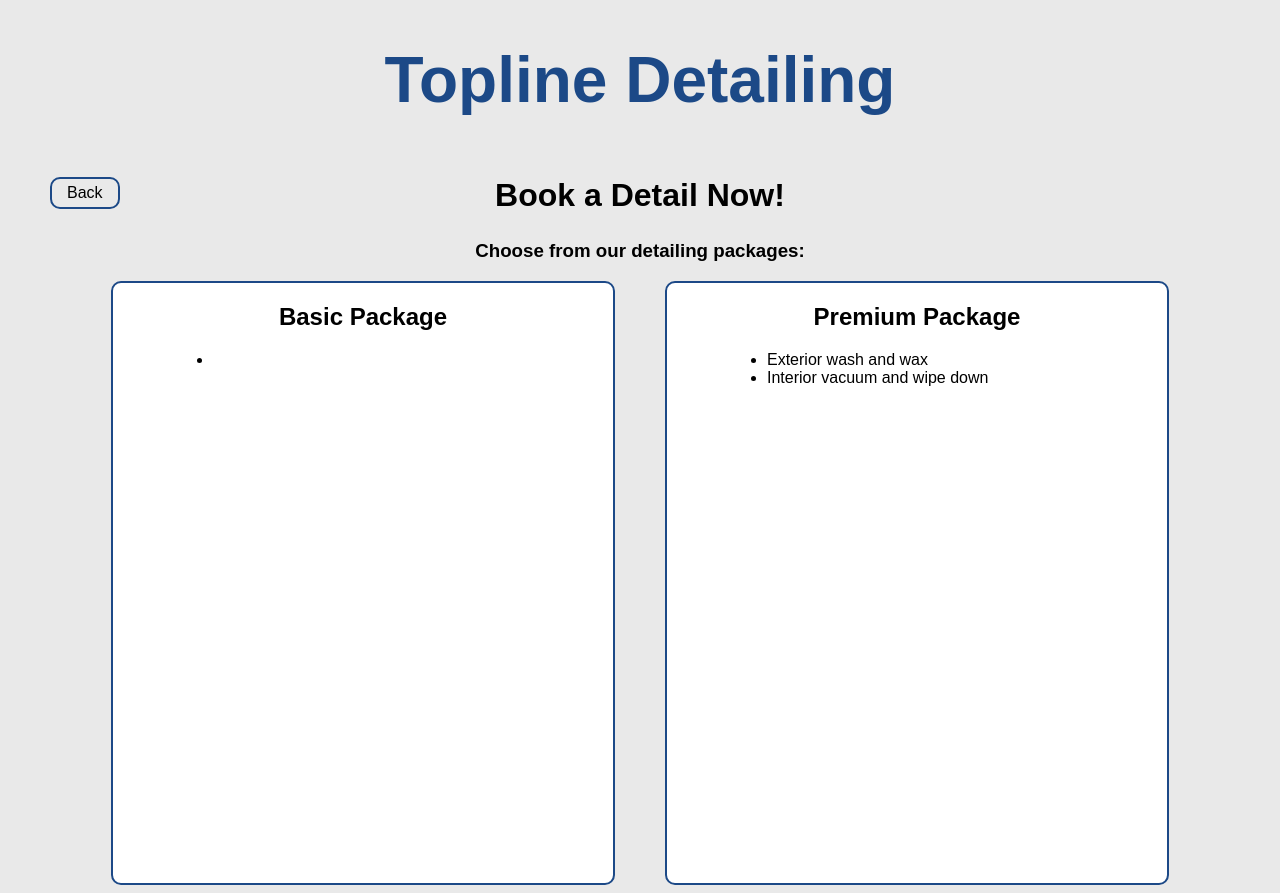
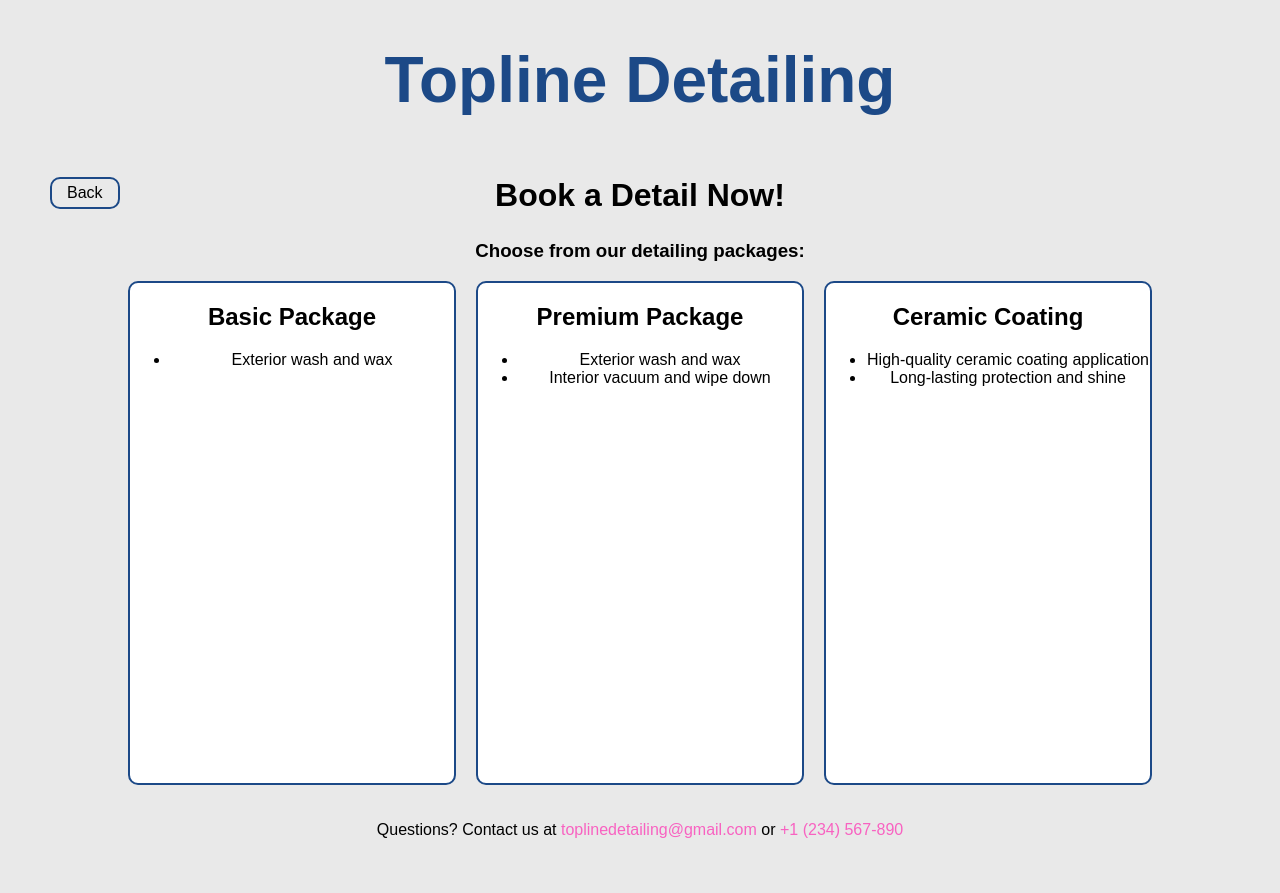
Before and after one commit to patrickriley1/TopLine, a React (Vite) app in the folder topline/: page /book in a window 1280 px wide. Built offline with nearby package versions, Linux system fonts and the light colour scheme.

Commit message:
book page work

```diff
--- a/topline/src/App.css
+++ b/topline/src/App.css
@@ -83,9 +83,15 @@
 }
 
 .flexrow {
+  text-align: center;
+  margin: auto;
+  padding-top: 0px;
   display: flex;
   flex-direction: row;
-  gap: 80px;
+  gap: 20px;
+  justify-content: center;
+  margin-left: 120px;
+  margin-right: 120px;
 }
 
 .Licensed {
@@ -128,27 +134,22 @@
   box-shadow: 1px 1px var(--color2);
 }
 
-.Packages {
-  text-align: center;
-  margin: 0 auto;
-  padding-top: 0px;
-  display: flex;
-  flex-direction: row;
-  gap: 50px;
-  justify-content: center;
-}
-
 .PackageCard {
   display: inline-block;
   border: 2px solid var(--color2);
   border-radius: 10px;
-  width: 500px;
-  height: 600px;
+  width: 400px;
+  height: 500px;
   background-color: var(--color5);
+  margin: auto;
+  transition: 0.3s ease;
+}
+
+.PackageCard:hover {
+  transform: scale(1.05);
+  box-shadow: 4px 4px var(--color2);
 }
 
 .PackageCard ul {
-  text-align: left;
-  margin-left: 60px;
-
+  text-align: center;
 }
--- a/topline/src/App.jsx
+++ b/topline/src/App.jsx
@@ -8,13 +8,16 @@ import { BrowserRouter as Router, Route, Routes, Link } from 'react-router-dom';
 function App () {
   return (
     <Router>
-        <div className="Title">
-          <h1>Topline Detailing</h1>
-        </div>
+      <div className="Title">
+        <h1>Topline Detailing</h1>
+      </div>
       <Routes>
         <Route path="/" element={<Home />} />
         <Route path="/book" element={<Book />} />
       </Routes>
+      <div className="Footer">
+        <p>Questions? Contact us at <a href="mailto:toplinedetailing@gmail.com">toplinedetailing@gmail.com</a> or <a href="tel:+1234567890">+1 (234) 567-890</a></p>
+      </div>
     </Router>
   )
 }
@@ -38,9 +41,6 @@ function Home() {
           <ReviewBelt />
         </div>
       </div>
-      <div className="Footer">
-        <p>Questions? Contact us at <a href="mailto:toplinedetailing@gmail.com">toplinedetailing@gmail.com</a> or <a href="tel:+1234567890">+1 (234) 567-890</a></p>
-      </div>
     </main>
   )
 }
--- a/topline/src/book.jsx
+++ b/topline/src/book.jsx
@@ -9,11 +9,11 @@ function Book() {
                 <h2>Book a Detail Now!</h2>
                 <h3>Choose from our detailing packages:</h3>
             </div>
-            <div className="Packages">
+            <div className="flexrow">
                 <div className="PackageCard">
                     <h2>Basic Package</h2>
                     <ul>
-                        <li></li>
+                        <li>Exterior wash and wax</li>
                     </ul>
                 </div>
                 <div className="PackageCard">
@@ -23,6 +23,14 @@ function Book() {
                         <li>Interior vacuum and wipe down</li>
                     </ul>
                 </div>
+                <div className="PackageCard">
+                    <h2>Ceramic Coating</h2>
+                    <ul>
+                        <li>High-quality ceramic coating application</li>
+                        <li>Long-lasting protection and shine</li>
+                    </ul>
+
+                </div>
             </div>
 
 
--- a/topline/src/carousel.jsx
+++ b/topline/src/carousel.jsx
@@ -140,7 +140,7 @@ const styles = {
     width: '400px',
     flexShrink: 0,
     minWidth: '400px',
-    border: '1px solid var(--color2)',
+    border: '2px solid var(--color2)',
     borderRadius: '12px',
     transition: '0.3s ease',
     marginBottom: '16px',
```
